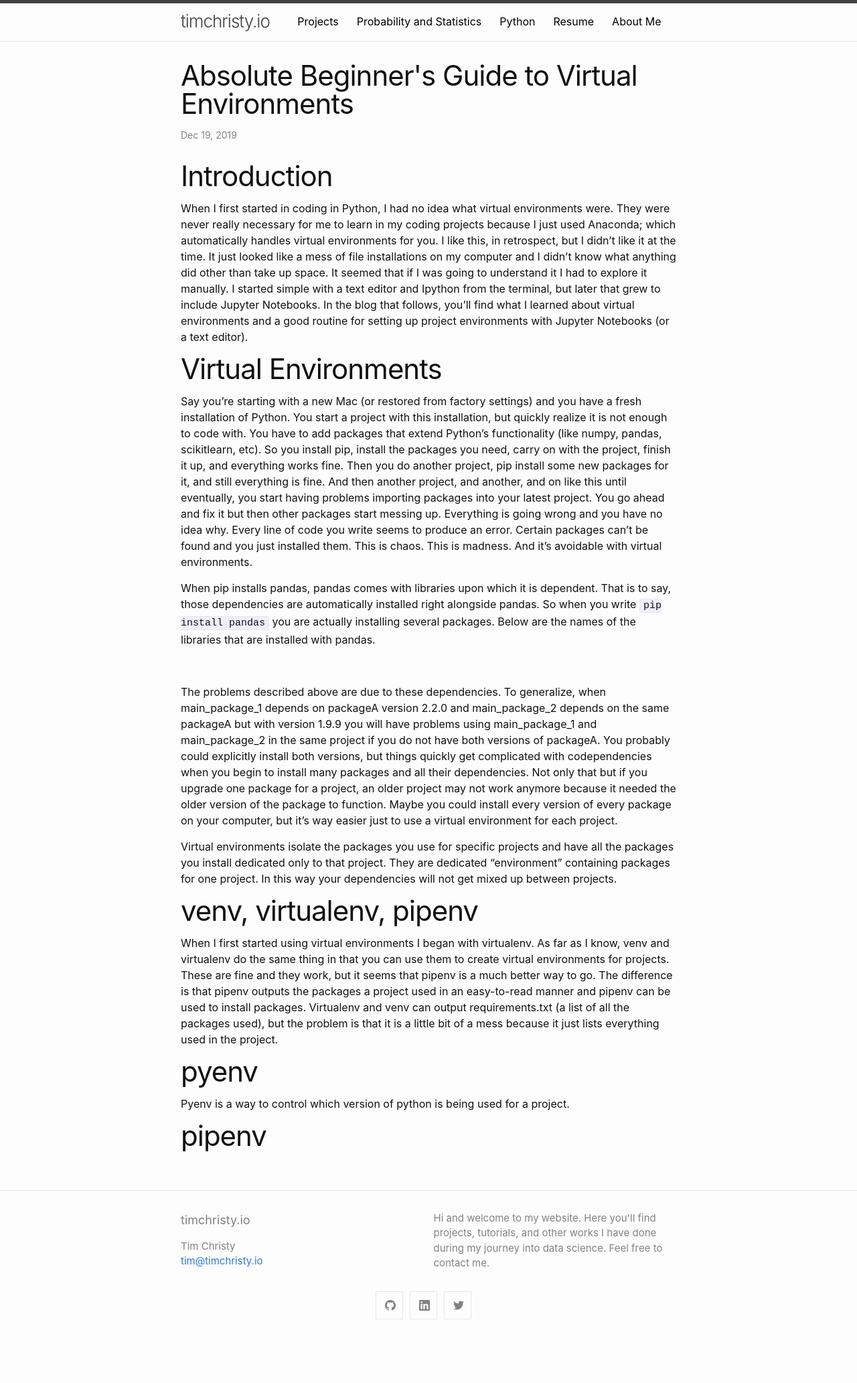
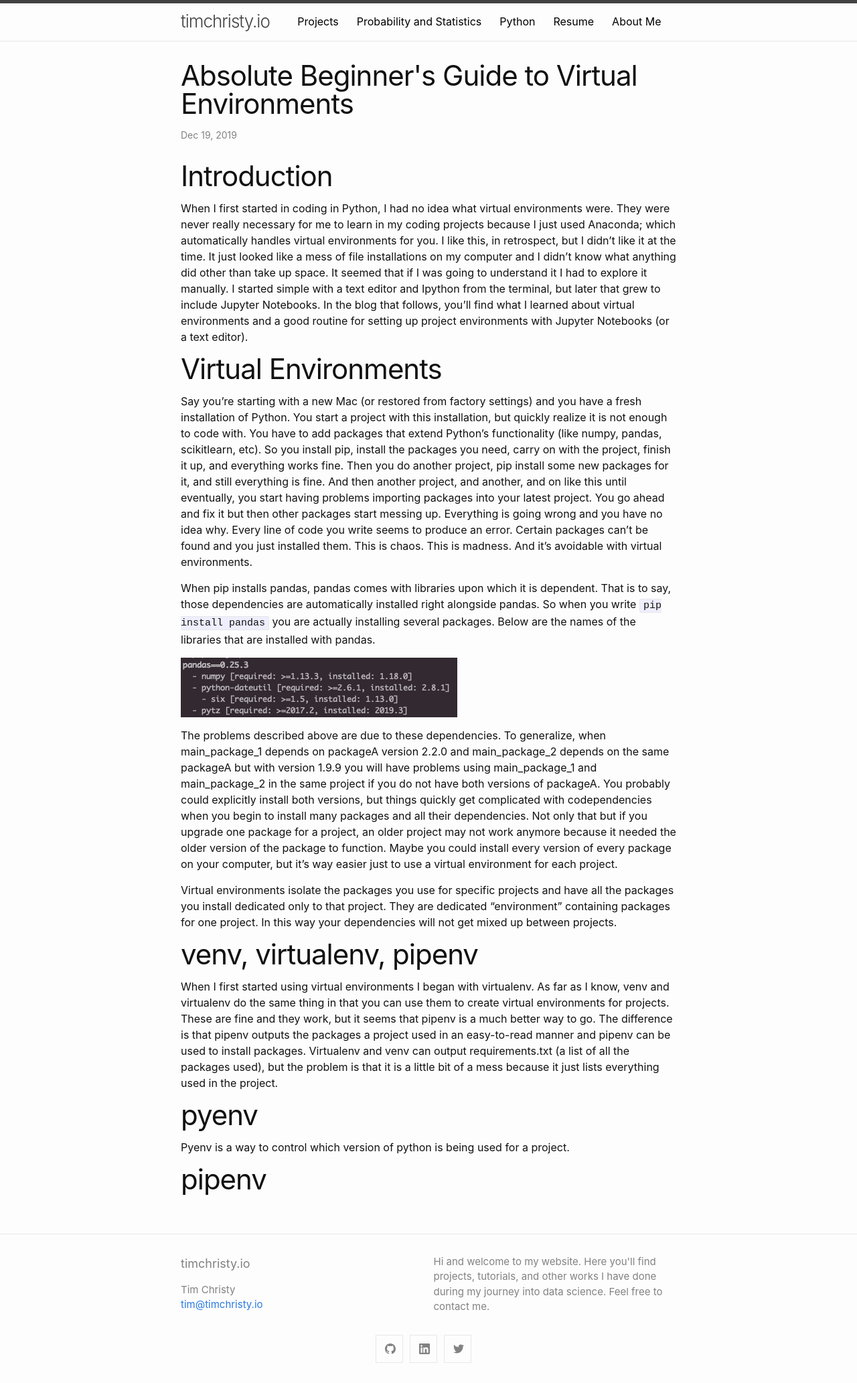
Before and after one commit to tim-christy/temp, a Jekyll site: the page built from _posts/2019-12-19-absolute-beginners-guide-to-virtual-environments.md, in a window 1280 px wide. Shown: the whole page at 67% size. Built offline with Jekyll 4.4.1, drawn with Linux system fonts in a browser that asks for light colours; before the commit the page ends 2000 px from its top, so only the background shows below that.

Commit message:
fixed photo

````diff
--- a/_posts/2019-12-19-absolute-beginners-guide-to-virtual-environments.md
+++ b/_posts/2019-12-19-absolute-beginners-guide-to-virtual-environments.md
@@ -15,7 +15,7 @@ This is chaos. This is madness. And it's avoidable with virtual environments.
 
 When pip installs pandas, pandas comes with libraries upon which it is dependent. That is to say, those dependencies are automatically installed right alongside pandas. So when you write ``` pip install pandas ``` you are actually installing several packages. Below are the names of the libraries that are installed with pandas.
 
-![](imgs/2019-12-18/pandas_dependencies.png)
+![](../../../../assets/imgs/blogs/2019-12-18/pandas_dependencies.png)
 
 The problems described above are due to these dependencies. To generalize, when main_package_1 depends on packageA version 2.2.0 and main_package_2 depends on the same packageA but with version 1.9.9 you will have problems using main_package_1 and main_package_2 in the same project if you do not have both versions of packageA. You probably could explicitly install both versions, but things quickly get complicated with codependencies when you begin to install many packages and all their dependencies. Not only that but if you upgrade one package for a project, an older project may not work anymore because it needed the older version of the package to function. Maybe you could install every version of every package on your computer, but it's way easier just to use a virtual environment for each project.
 
````
Also changed, not shown: assets/imgs/blogs/2019-12-18/pandas_dependencies.png (renamed from _posts/imgs/2019-12-18/pandas_dependencies.png), 1 other file.
